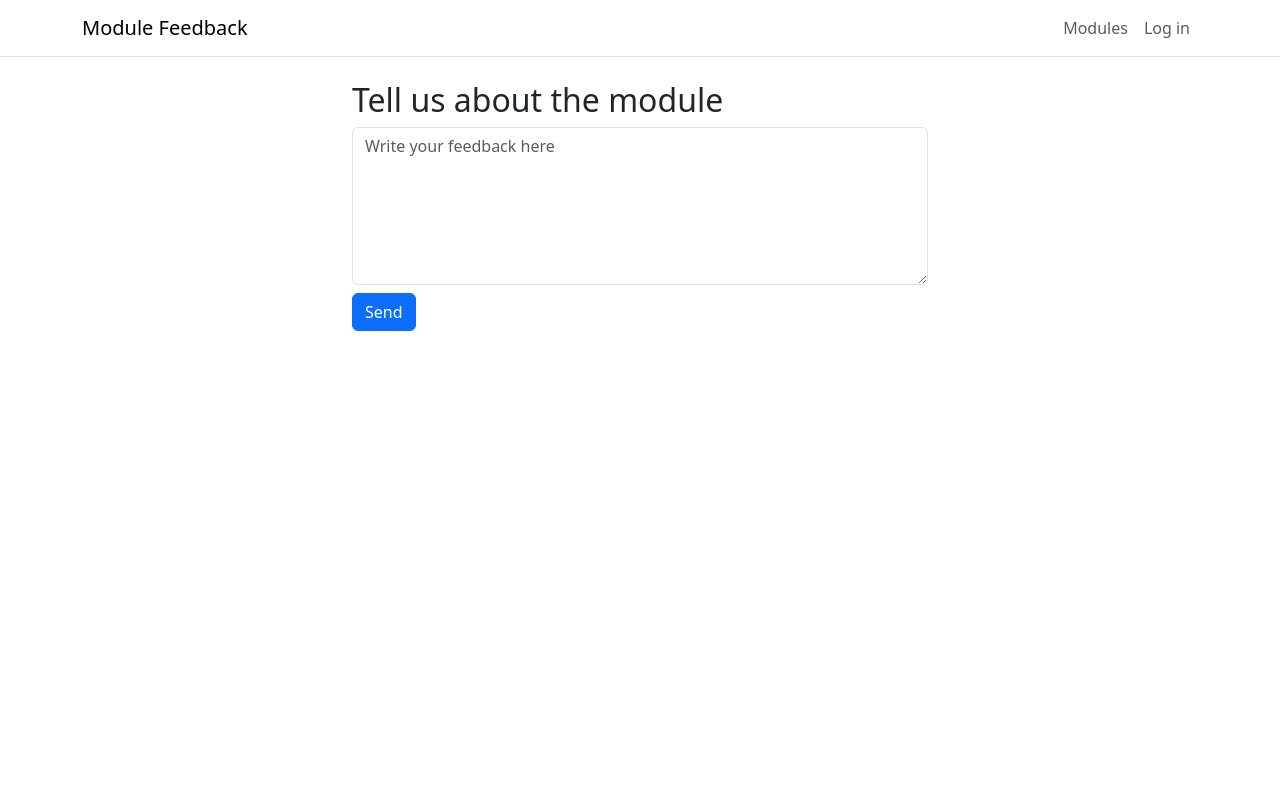
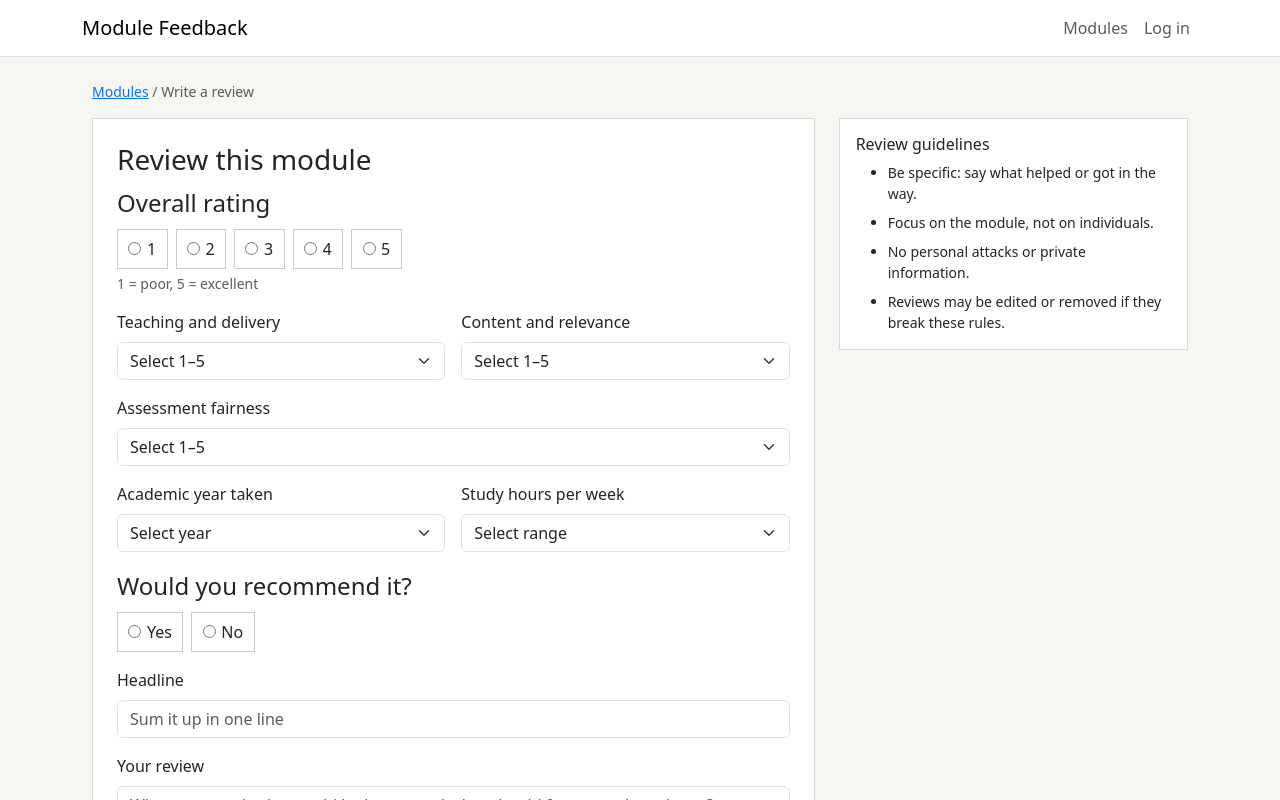
Before and after one commit to Project-300-Module-Feedback/module-feedback-app, an Angular app: page /student/feedback in a window 1280 px wide. Shown: the top 800 px of the page. Built offline with nearby package versions, Linux system fonts and the light colour scheme.

Commit message:
feedback form created

```diff
--- a/src/app/addfeedback/addfeedback.css
+++ b/src/app/addfeedback/addfeedback.css
@@ -0,0 +1,46 @@
+:host {
+	display: block;
+	min-height: calc(100vh - 57px);
+	background: #f6f7f3;
+}
+
+.review-page {
+	max-width: 1120px;
+}
+
+.review-panel,
+.guidelines {
+	border: 1px solid #d8dbd4;
+	background: #fff;
+	padding: 1.5rem;
+}
+
+.rating-row {
+	display: flex;
+	flex-wrap: wrap;
+	gap: 0.5rem;
+}
+
+.rating-choice {
+	display: inline-flex;
+	min-height: 2.5rem;
+	align-items: center;
+	gap: 0.35rem;
+	padding: 0.35rem 0.65rem;
+	border: 1px solid #c9cdc6;
+	cursor: pointer;
+}
+
+.guidelines {
+	padding: 1rem;
+}
+
+.guidelines li + li {
+	margin-top: 0.5rem;
+}
+
+@media (max-width: 575.98px) {
+	.review-panel {
+		padding: 1rem;
+	}
+}
--- a/src/app/addfeedback/addfeedback.html
+++ b/src/app/addfeedback/addfeedback.html
@@ -1,6 +1,107 @@
-<div class="container mt-4" style="max-width: 600px;">
-  <h2>Tell us about the module</h2>
+<main class="container review-page py-4">
+  <nav aria-label="Breadcrumb" class="small mb-3">
+    <a routerLink="/modules">Modules</a>
+    <span class="text-body-secondary"> / Write a review</span>
+  </nav>
 
-  <textarea #comment class="form-control mb-2" rows="6" placeholder="Write your feedback here"></textarea>
-  <button class="btn btn-primary" (click)="submitForm(comment.value); comment.value = ''">Send</button>
-</div>
+  <div class="row g-4 align-items-start">
+    <section class="col-12 col-lg-8" aria-labelledby="review-title">
+      <form class="review-panel">
+        <h1 id="review-title" class="h3">Review this module</h1>
+
+        <fieldset class="mb-3">
+          <legend class="form-label">Overall rating</legend>
+          <div class="rating-row">
+            @for (rating of [1, 2, 3, 4, 5]; track rating) {
+              <label class="rating-choice"><input type="radio" name="overall" [value]="rating" required> {{ rating }}</label>
+            }
+          </div>
+          <div class="form-text">1 = poor, 5 = excellent</div>
+        </fieldset>
+
+        <div class="row g-3 mb-3">
+          <div class="col-12 col-md-6">
+            <label class="form-label" for="teaching">Teaching and delivery</label>
+            <select id="teaching" name="teaching" class="form-select" required>
+              <option value="" disabled selected>Select 1–5</option>
+              @for (rating of [1, 2, 3, 4, 5]; track rating) { <option [value]="rating">{{ rating }}</option> }
+            </select>
+          </div>
+          <div class="col-12 col-md-6">
+            <label class="form-label" for="content">Content and relevance</label>
+            <select id="content" name="content" class="form-select" required>
+              <option value="" disabled selected>Select 1–5</option>
+              @for (rating of [1, 2, 3, 4, 5]; track rating) { <option [value]="rating">{{ rating }}</option> }
+            </select>
+          </div>
+          <div class="col-12">
+            <label class="form-label" for="assessment">Assessment fairness</label>
+            <select id="assessment" name="assessmentFairness" class="form-select" required>
+              <option value="" disabled selected>Select 1–5</option>
+              @for (rating of [1, 2, 3, 4, 5]; track rating) { <option [value]="rating">{{ rating }}</option> }
+            </select>
+          </div>
+          <div class="col-12 col-md-6">
+            <label class="form-label" for="year-taken">Academic year taken</label>
+            <select id="year-taken" name="yearTaken" class="form-select" required>
+              <option value="" disabled selected>Select year</option>
+              <option>2022/23</option><option>2023/24</option><option>2024/25</option><option>2025/26</option><option>2026/27</option>
+            </select>
+          </div>
+          <div class="col-12 col-md-6">
+            <label class="form-label" for="hours">Study hours per week</label>
+            <select id="hours" name="hoursPerWeek" class="form-select" required>
+              <option value="" disabled selected>Select range</option>
+              <option value="3">1–5 hours</option><option value="8">6–10 hours</option><option value="15">11–20 hours</option><option value="25">21–30 hours</option><option value="40">More than 30 hours</option>
+            </select>
+          </div>
+        </div>
+
+        <fieldset class="mb-3">
+          <legend class="form-label">Would you recommend it?</legend>
+          <div class="rating-row">
+            <label class="rating-choice"><input type="radio" name="recommend" value="yes" required> Yes</label>
+            <label class="rating-choice"><input type="radio" name="recommend" value="no"> No</label>
+          </div>
+        </fieldset>
+
+        <div class="mb-3">
+          <label class="form-label" for="headline">Headline</label>
+          <input id="headline" name="headline" class="form-control" maxlength="100" placeholder="Sum it up in one line" required>
+        </div>
+        <div class="mb-3">
+          <label class="form-label" for="review-body">Your review</label>
+          <textarea id="review-body" name="body" class="form-control" rows="5" minlength="50" maxlength="1500" placeholder="What was good, what could be better, and what should future students know?" required></textarea>
+          <div class="form-text">Minimum 50 characters · Maximum 1500</div>
+        </div>
+
+        <div class="form-check mb-2">
+          <input id="anonymous" name="anonymous" class="form-check-input" type="checkbox" checked>
+          <label class="form-check-label" for="anonymous">Post anonymously</label>
+        </div>
+        <div class="form-check mb-3">
+          <input id="honest" name="honest" class="form-check-input" type="checkbox" required>
+          <label class="form-check-label" for="honest">I confirm I took this module and this review is honest.</label>
+        </div>
+
+        <p class="small text-body-secondary border-top pt-3 mb-3">Review submission is not available yet.</p>
+        <div class="d-flex justify-content-end gap-2 border-top pt-3">
+          <a class="btn btn-outline-secondary" routerLink="/modules">Cancel</a>
+          <button class="btn btn-primary" type="submit" disabled>Submit review</button>
+        </div>
+      </form>
+    </section>
+
+    <aside class="col-12 col-lg-4">
+      <section class="guidelines" aria-labelledby="guidelines-title">
+        <h2 id="guidelines-title" class="h6">Review guidelines</h2>
+        <ul class="small mb-0">
+          <li>Be specific: say what helped or got in the way.</li>
+          <li>Focus on the module, not on individuals.</li>
+          <li>No personal attacks or private information.</li>
+          <li>Reviews may be edited or removed if they break these rules.</li>
+        </ul>
+      </section>
+    </aside>
+  </div>
+</main>
--- a/src/app/addfeedback/addfeedback.ts
+++ b/src/app/addfeedback/addfeedback.ts
@@ -1,15 +1,11 @@
 import { Component } from '@angular/core';
-import { FeedbackapiService } from '../services/feedbackapi.service';
+import { RouterLink } from '@angular/router';
 
 @Component({
   selector: 'app-addfeedback',
   standalone: true,
-  templateUrl: './addfeedback.html'
+  imports: [RouterLink],
+  templateUrl: './addfeedback.html',
+  styleUrl: './addfeedback.css'
 })
-export class AddfeedbackComponent {
-  constructor(private service: FeedbackapiService) {}
-
-  submitForm(comment: string) {
-    this.service.addItem(comment);
-  }
-}
+export class AddfeedbackComponent {}
```
